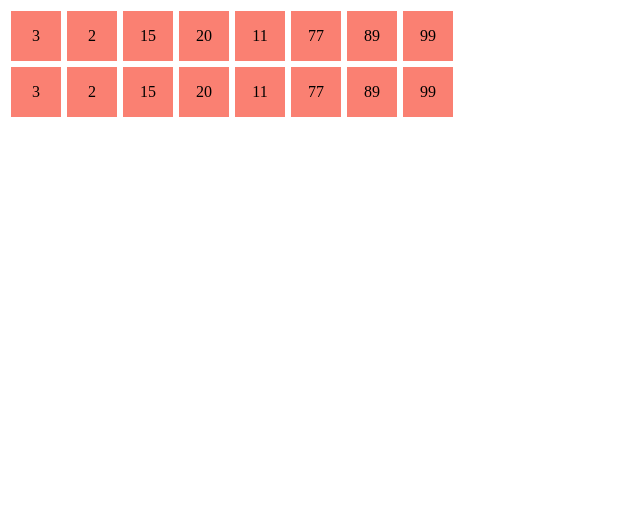
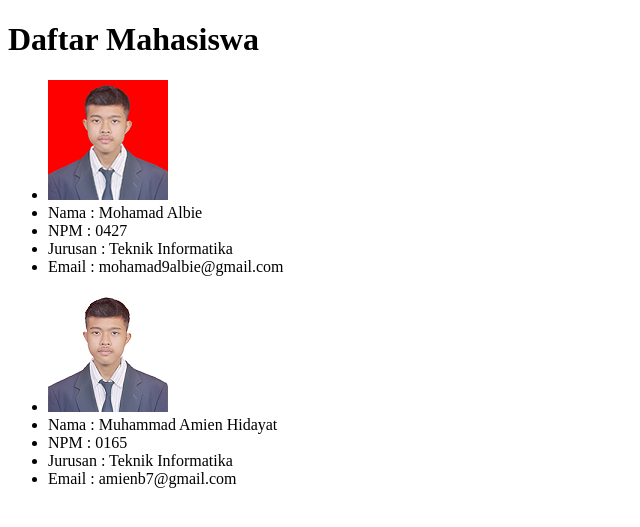
Before and after one commit to alHasandev/Belajar-di-WebProgrammingUNPAS, a PHP site: page /latihan2.php in a window 1280 px wide. Shown: the top 527 px of the page, without its empty margins (0-640 px from the left). Run offline with PHP 8.4, Linux system fonts and the light colour scheme.

Commit message:
Add files via upload
pertemuan ke 6

```diff
--- a/phpdasar/latihan2.php
+++ b/phpdasar/latihan2.php
@@ -1,39 +1,51 @@
 <?php
-// Pengulangan pada array
-// for / foreach
-$angka = [3,2,15,20,11,77,89,99];
+	// $mahasiswa = [
+	// 	["Mohamad Albie", "0427", "Teknik Informatika", "mohamad9albie@gmail.com"],
+	// 	["Muhammad Amien Hidayat", "0165", "Teknik Informatika", "amienb7@gmail.com"],
+	// 	["Muhammad Azhari", "0111", "Teknik Informatika", "ariboy@gmail.com"]
+	// ];
 
- ?>
+// Array Associative
+// Deifinisinya sama seperti array numerik, kecuali
+// keynya adalah string yang kita buat sendiri
+$mahasiswa = [
+	[
+		"nama" => "Mohamad Albie",
+		"npm" => "0427",
+		"jurusan" => "Teknik Informatika",
+		"email" => "mohamad9albie@gmail.com",
+		"gambar" => "profil1.jpg"
+	],
+	[
+		"npm" => "0165",
+		"nama" => "Muhammad Amien Hidayat",
+		"jurusan" => "Teknik Informatika",
+		"email" => "amienb7@gmail.com",
+		"gambar" => "profil2.png"
+	]
+
+];
+
+?>
 
  <!DOCTYPE html>
  <html lang="en">
  <head>
  	<meta charset="UTF-8">
- 	<title>Latihan 2</title>
- 	<style>
- 		div.kotak {
- 			width: 50px;
- 			height: 50px;
- 			background-color: salmon;
- 			text-align: center;
- 			line-height: 50px;
- 			margin: 3px;
- 			float: left;
- 		}
- 		div.clear {
- 			clear: both;
- 		}
- 	</style>
+ 	<title>Latihan Array 2</title>
  </head>
  <body>
- 	<?php for( $i = 0; $i < count($angka); $i++ ) { ?>
-		<div class="kotak"><?php echo $angka[$i]; ?></div>
-	<?php }  ?>
-
-	<div class="clear"></div>
-
-	<?php foreach( $angka as $a ) : ?>
-		<div class="kotak"><?php echo $a; ?></div>
-	<?php endforeach; ?>
+ 	<h1>Daftar Mahasiswa</h1>
+ 	<?php foreach( $mahasiswa as $mhs ) : ?>
+ 	<ul>
+ 		<li>
+ 			<img src="img/<?php echo $mhs["gambar"]; ?>" alt="">
+ 		</li>
+ 		<li>Nama : <?= $mhs["nama"]; ?></li>
+ 		<li>NPM : <?= $mhs["npm"]; ?></li>
+ 		<li>Jurusan : <?= $mhs["jurusan"]; ?></li>
+ 		<li>Email : <?= $mhs["email"]; ?></li>
+ 	</ul>
+ 	<?php endforeach; ?>
  </body>
  </html>
```
Also changed, not shown: phpdasar/latihan1.php (+67 -24 lines), phpdasar/img/Profil1.jpg (added), phpdasar/img/Profil2.png (added), phpdasar/img/Profil3.jpg (added), phpdasar/img/Profil4.jpg (added), phpdasar/img/Profil5.jpg (added).
